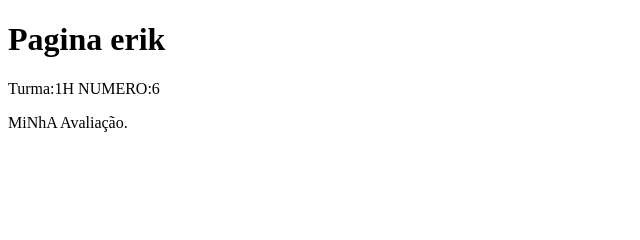
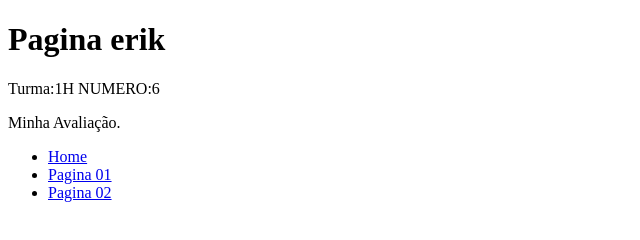
Before and after one commit to ErikNoda/primeiroh_2t, a plain HTML site: page index.html in a window 1280 px wide. Shown: the whole page, without its empty margins (0-640 px from the left). Drawn offline with Linux system fonts and the light colour scheme.

Commit message:
Add files via upload

```diff
--- a/index.html
+++ b/index.html
@@ -7,6 +7,15 @@
   <body>
     <h1>Pagina erik</h1>
     <p>Turma:1H NUMERO:6</p>
-    <p>MiNhA Avaliação.</p>
+    <p>Minha Avaliação.</p>
+    <div class="menuPrincipal">
+      <nav>
+        <ul>
+        <li><a href="index.html">Home</a></li>
+        <li> <a href="pagina01.html">Pagina 01</a></li>
+        <li><a href="pagina02.html">Pagina 02</a></li>
+        </ul>
+      </nav>
+    </div>
   </body>
 </html>
```
